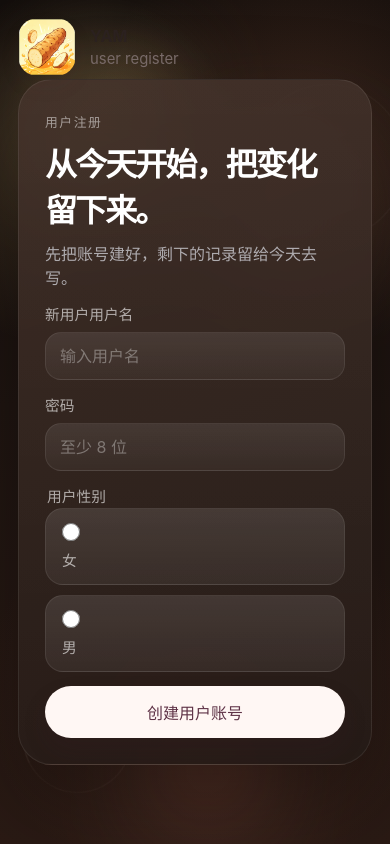
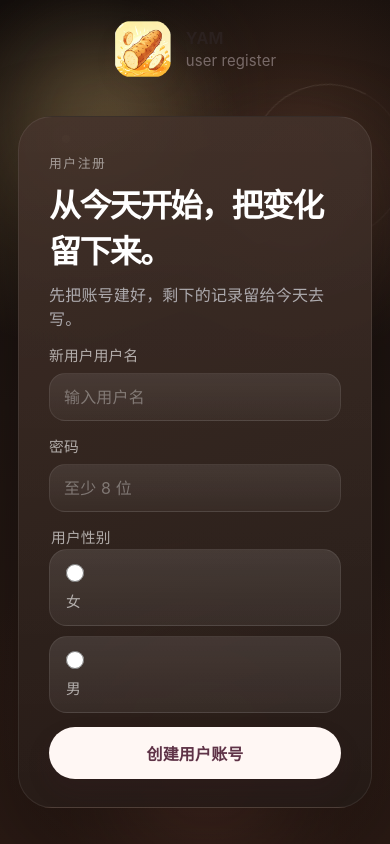
Before and after one commit to silverks0717-sketch/yam-app, a website with bundled scripts: page public/auth-user-register.html in a window 390 px wide. Built offline with nearby package versions, Linux system fonts and the light colour scheme; no server answers.

Commit message:
Polish auth centering and typography

```diff
--- a/public/styles.css
+++ b/public/styles.css
@@ -1,6 +1,9 @@
 :root {
   --font-display: ui-rounded, "SF Pro Rounded", "SF Pro Display", "Avenir Next", "PingFang SC", "Hiragino Sans GB", sans-serif;
   --font-body: ui-rounded, "SF Pro Text", "PingFang SC", "Hiragino Sans GB", "Helvetica Neue", sans-serif;
+  --tracking-tight: -0.035em;
+  --tracking-base: 0.008em;
+  --tracking-relaxed: 0.016em;
   --bg: #f6f1ef;
   --bg-soft: #fbf7f4;
   --card: rgba(255, 255, 255, 0.92);
@@ -46,6 +49,7 @@ body {
   font-family: var(--font-body);
   -webkit-font-smoothing: antialiased;
   text-rendering: optimizeLegibility;
+  letter-spacing: var(--tracking-base);
 }
 
 body[data-page="landing"],
@@ -178,6 +182,7 @@ svg {
 .card-head h3,
 .panel-header h3 {
   margin: 0;
+  letter-spacing: var(--tracking-tight);
 }
 
 .brand-block h1 {
@@ -197,6 +202,7 @@ svg {
   margin: 0;
   color: var(--text-soft);
   line-height: 1.65;
+  letter-spacing: 0.012em;
 }
 
 .nav-list {
@@ -214,6 +220,7 @@ svg {
   background: transparent;
   text-align: left;
   color: var(--text-soft);
+  letter-spacing: 0.01em;
   transition: transform 0.14s ease, border-color 0.18s ease, background-color 0.18s ease, box-shadow 0.18s ease;
 }
 
@@ -344,6 +351,13 @@ svg {
   text-align: left;
 }
 
+.session-copy strong,
+.button,
+.count-pill,
+.tag {
+  letter-spacing: 0.01em;
+}
+
 .session-avatar {
   width: 42px;
   height: 42px;
@@ -435,7 +449,7 @@ svg {
   max-width: 14ch;
   font-size: clamp(2rem, 4vw, 3.4rem);
   line-height: 1.06;
-  letter-spacing: -0.05em;
+  letter-spacing: -0.045em;
 }
 
 .hero-quote-sub {
@@ -494,6 +508,7 @@ svg {
   border: 1px solid transparent;
   border-radius: 999px;
   padding: 0.82rem 1.18rem;
+  font-weight: 600;
   transition: transform 0.1s ease, border-color 0.15s ease, background-color 0.15s ease, box-shadow 0.15s ease;
 }
 
@@ -697,6 +712,7 @@ svg {
 .data-form span {
   color: var(--text-soft);
   font-size: 0.92rem;
+  letter-spacing: 0.012em;
 }
 
 .form-grid.two {
@@ -718,6 +734,7 @@ svg {
     linear-gradient(180deg, rgba(255, 255, 255, 0.9), rgba(255, 250, 246, 0.78)),
     linear-gradient(135deg, rgba(255, 232, 220, 0.22), rgba(255, 255, 255, 0.08));
   outline: none;
+  letter-spacing: 0.01em;
 }
 
 .data-form input:focus,
@@ -1207,6 +1224,7 @@ body.intro-actions-ready .hero-entry-grid {
 .identity-stage {
   display: grid;
   place-items: center;
+  min-height: 100vh;
   padding: calc(28px + env(safe-area-inset-top)) 18px calc(28px + env(safe-area-inset-bottom));
 }
 
@@ -1225,16 +1243,18 @@ body.intro-actions-ready .hero-entry-grid {
 
 .identity-brand {
   position: absolute;
-  top: 24px;
-  left: 24px;
+  top: 28px;
+  left: 50%;
   z-index: 2;
+  transform: translateX(-50%);
   color: rgba(255, 255, 255, 0.88);
 }
 
 .identity-card {
   position: relative;
   width: min(560px, 100%);
-  padding: 26px;
+  margin-inline: auto;
+  padding: 30px 30px 28px;
   border-radius: 34px;
   border: 1px solid rgba(255, 255, 255, 0.08);
   background:
@@ -1308,13 +1328,14 @@ body.intro-actions-ready .hero-entry-grid {
 .identity-copy h1 {
   margin: 0;
   font-size: clamp(2rem, 5vw, 3rem);
-  letter-spacing: -0.06em;
+  letter-spacing: -0.05em;
   color: #fff;
 }
 
 .identity-quote {
   margin: 10px 0 0;
   color: rgba(236, 239, 247, 0.66);
+  letter-spacing: 0.012em;
 }
 
 .landing-device-panel {
@@ -1455,6 +1476,7 @@ body.intro-actions-ready .hero-entry-grid {
   color: rgba(255, 255, 255, 0.62);
   font-size: 0.92rem;
   margin-bottom: 2px;
+  letter-spacing: 0.014em;
 }
 
 .choice-pill {
@@ -1467,6 +1489,7 @@ body.intro-actions-ready .hero-entry-grid {
   border: 1px solid rgba(255, 255, 255, 0.08);
   color: rgba(255, 249, 245, 0.92);
   cursor: pointer;
+  letter-spacing: 0.01em;
 }
 
 .choice-pill input {
@@ -2290,6 +2313,10 @@ body.update-gate-open {
   .span-two {
     grid-column: span 2;
   }
+
+  body[data-page="auth"] .identity-brand {
+    top: 20px;
+  }
 }
 
 @media (min-width: 821px) and (max-width: 1180px) {
@@ -2452,6 +2479,10 @@ body.update-gate-open {
     max-height: calc(100vh - 20px - env(safe-area-inset-top) - env(safe-area-inset-bottom));
     overflow: auto;
     border-radius: 28px;
+  }
+
+  body[data-page="auth"] .identity-stage {
+    padding-top: calc(108px + env(safe-area-inset-top));
   }
 }
 
@@ -2586,8 +2617,9 @@ body.update-gate-open {
   }
 
   .identity-brand {
-    left: 18px;
+    left: 50%;
     top: 18px;
+    transform: translateX(-50%);
   }
 
   .device-card-head,
```
